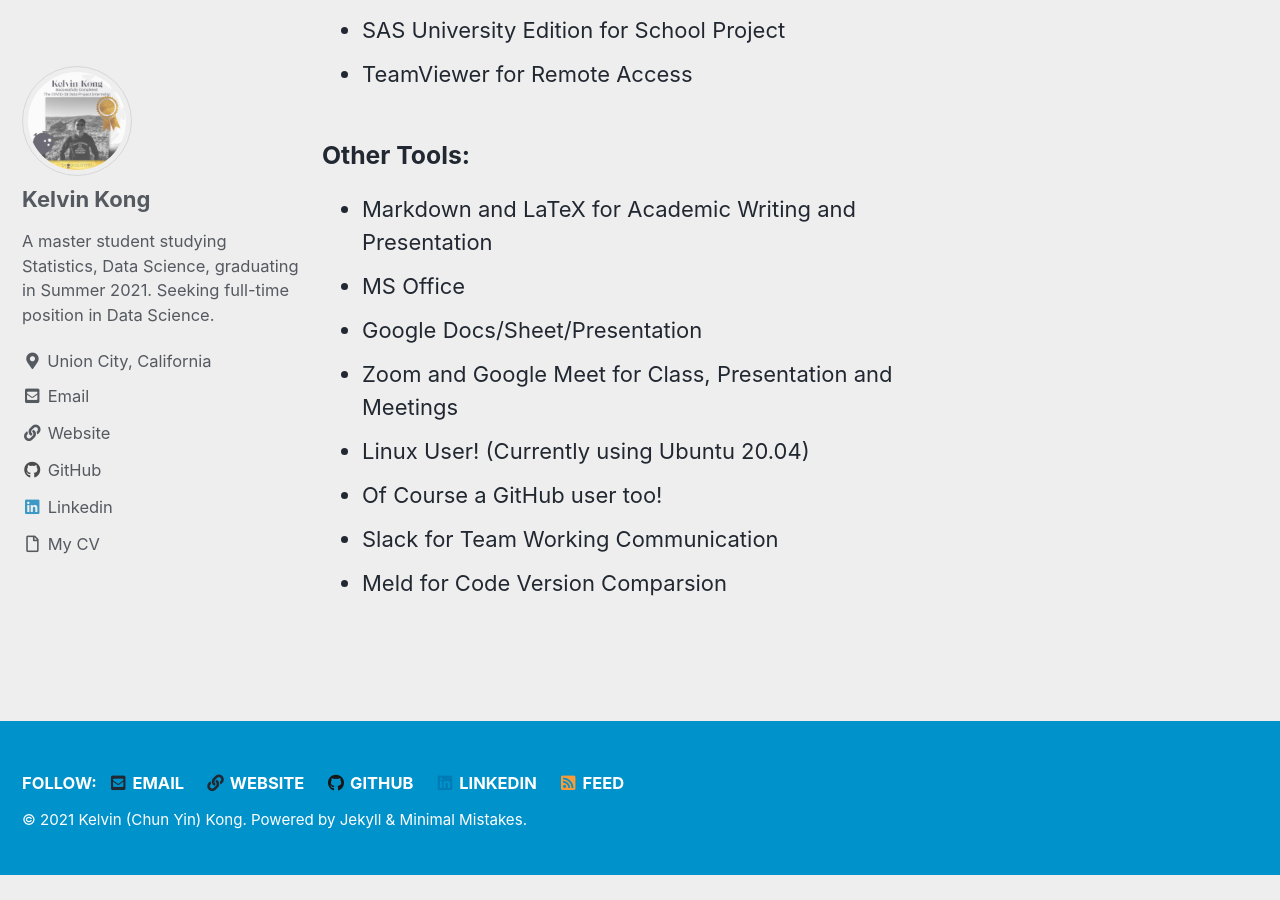
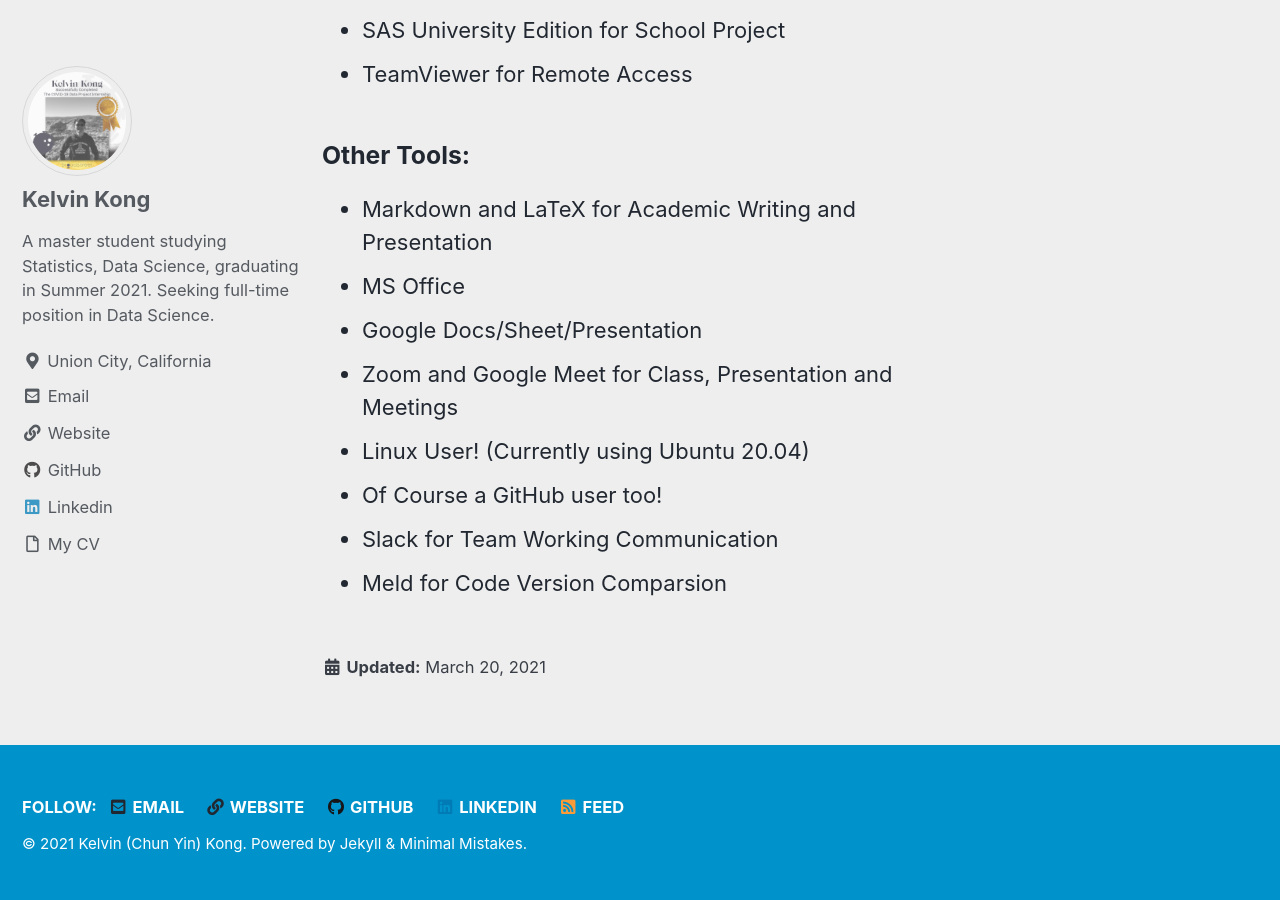
Before and after one commit to kelvin-cykong/kelvin-cykong.github.io, a Jekyll site: the page built from pages/about.md, in a window 1280 px wide and 900 px high, scrolled down 1922 px. Built offline with Jekyll 4.4.1, drawn with Linux system fonts in a browser that asks for light colours; cached includes are drawn as plain includes; comment, search, counter and statistics services are not loaded; before the commit the page ends 2797 px from its top, so only the background shows below that; some of the changed lines change nothing that is shown.

Commit message:
Update about.md

```diff
--- a/pages/about.md
+++ b/pages/about.md
@@ -1,6 +1,7 @@
 ---
 permalink: /about/
 title: "About me!"
+last_modified_at: 2021-03-20T20:54:41-05:00
 toc: true
 ---
 
```
